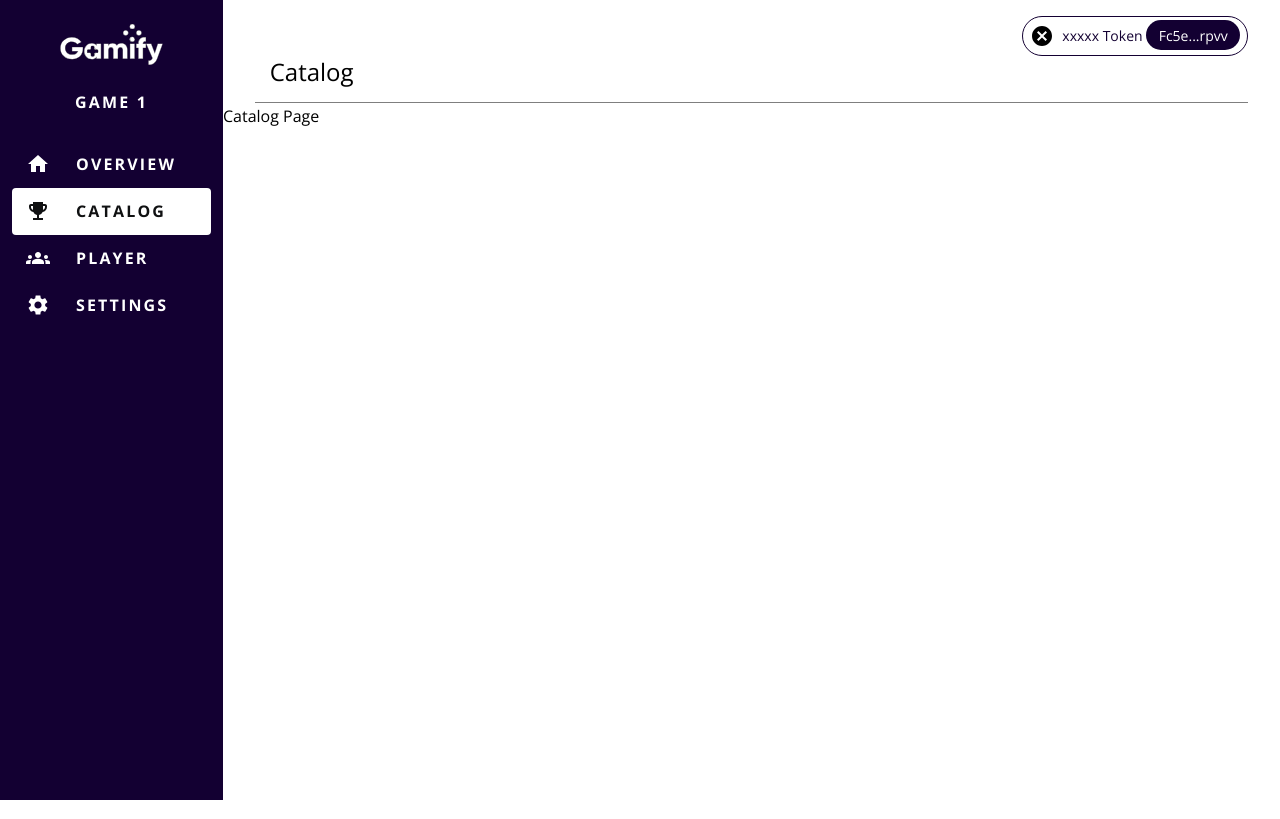
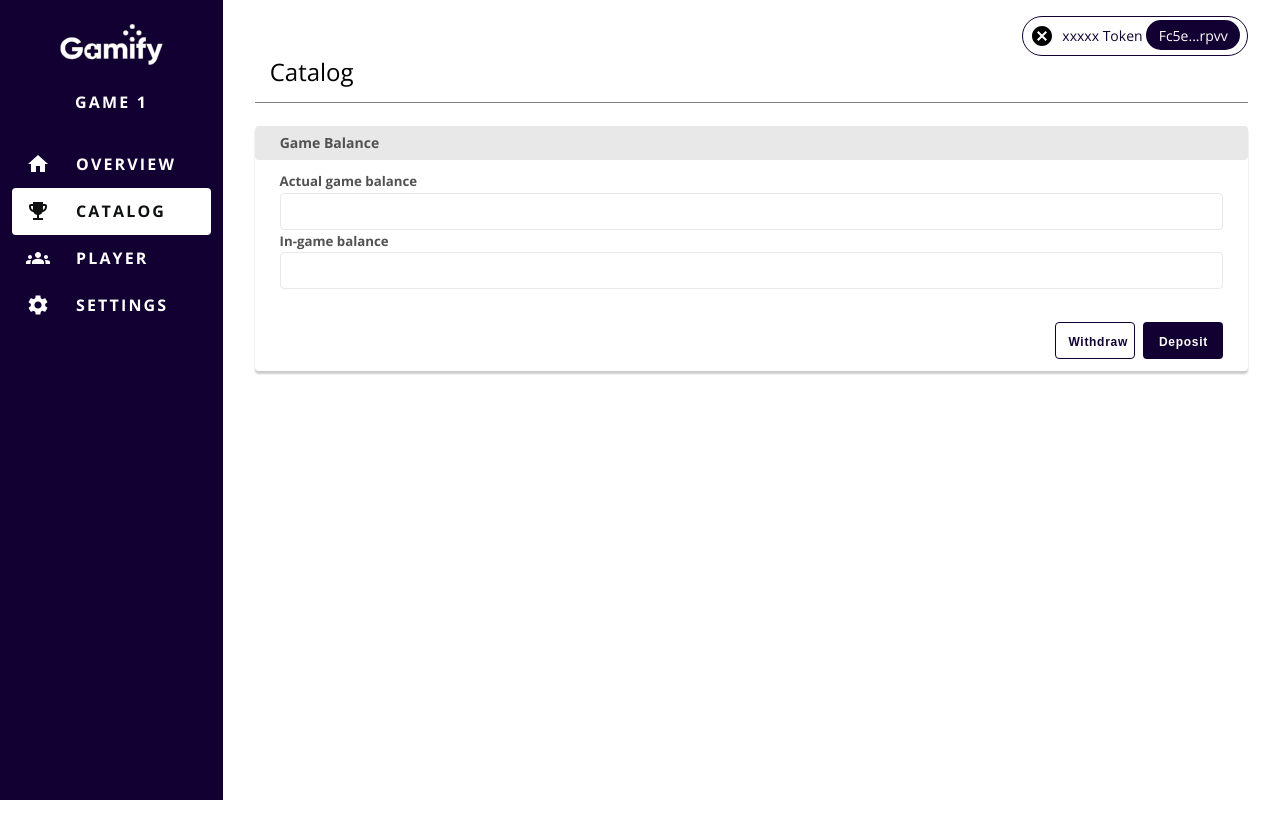
Before and after one commit to Sotatek-NguyenNguyen/gaming-adminpage, a Next.js app: page /catalog in a window 1280 px wide. Built offline with nearby package versions, Linux system fonts and the light colour scheme.

Commit message:
feat: init catalog page

```diff
--- a/components/UI/Input.js
+++ b/components/UI/Input.js
@@ -1,7 +1,7 @@
 import React from "react";
 
 const Input = React.forwardRef((props, ref) => {
-  return <input ref={ref} {...props} />;
+  return <input className={props.className} ref={ref} {...props} />;
 });
 
 export default Input;
--- a/pages/catalog/index.js
+++ b/pages/catalog/index.js
@@ -1,8 +1,37 @@
 import React from "react";
 import Layout from "../../components/Layouts/Layout";
+import Input from "../../components/UI/Input.js";
+import Button from "../../components/UI/Button.js";
 
 function CatalogPage() {
-  return <div>Catalog Page</div>;
+  return (
+    <div className="catalog">
+      <div className="form-container">
+        <div className="form-container__header">
+          <h4>Game Balance</h4>
+        </div>
+
+        <div className="form-container__content">
+          <form>
+            <label htmlFor="actual-game">
+              <h5>Actual game balance</h5>
+            </label>
+            <Input id="actual-game" />
+
+            <label htmlFor="in-game">
+              <h5>In-game balance</h5>
+            </label>
+            <Input id="in-game" />
+
+            <div className="form-actions">
+              <Button className='btn-main--outline'>Withdraw</Button>
+              <Button className='btn-main'>Deposit</Button>
+            </div>
+          </form>
+        </div>
+      </div>
+    </div>
+  );
 }
 
 export default CatalogPage;
--- a/sass/base/_utilities.scss
+++ b/sass/base/_utilities.scss
@@ -1,10 +1,10 @@
-.container--custom{
+.container--custom {
   display: block;
   margin: 0 auto;
   width: 94%;
 }
 
-.btn-main{
+.btn-main {
   background-color: $color-primary;
   padding: 4px 12px;
 
@@ -12,14 +12,18 @@
   line-height: 30px;
   letter-spacing: 0.7px;
   font-weight: 700;
+  color: $color--white;
   text-transform: none;
+  border-radius: 4px;
+  cursor: pointer;
+  border: 1px solid transparent;
 
-    &:hover{
+  &:hover {
     background-color: $color-black;
   }
 
-    &--outline{
-      background-color: white;
+  &--outline {
+    background-color: $background-primary;
     padding: 4px 12px;
 
     font-size: 12px;
@@ -28,30 +32,32 @@
     font-weight: 700;
     text-transform: none;
     color: $color-primary;
+    cursor: pointer;
+    border-radius: 4px;
 
     border: 1px solid $color-primary;
 
-      &:hover{
+    &:hover {
       border-color: $color-black;
     }
   }
 }
 
-.card-custom{
+.card-custom {
   width: 100%;
   border: none;
   border-radius: 4px;
   box-shadow: 0px 3px 2px rgba(0, 0, 0, 0.2);
   overflow: hidden;
 
-  .card__title{
+  .card__title {
     text-indent: 12px;
 
-    background-color:#E8E8E8;
+    background-color: #e8e8e8;
     height: 34px;
     line-height: 34px;
   }
-  .card__body{
+  .card__body {
     padding: 12px;
   }
 }
--- a/sass/main.scss
+++ b/sass/main.scss
@@ -18,3 +18,4 @@
 @import "pages/player";
 @import "pages/playerDetail";
 @import "pages/overview";
+@import "pages/catalog";
--- /dev/null
+++ b/sass/pages/_catalog.scss
@@ -0,0 +1,60 @@
+.catalog {
+  margin-top: 23px;
+
+  .form-container {
+    width: 94%;
+    height: 15.313rem;
+    margin: 0 auto;
+    box-shadow: 0px 3px 2px rgb(0 0 0 / 20%);
+    border: none;
+    border-radius: 4px;
+    color: #525252;
+
+    &__header {
+      border-radius: 4px;
+      height: 34px;
+      background: $background-primary-dark;
+      display: flex;
+      font-size: 14px;
+      padding-left: 25px;
+      align-items: center;
+    }
+
+    &__content {
+      height: calc(100% - 34px);
+
+      form {
+        display: flex;
+        margin: 0 auto;
+        width: 95%;
+        height: 100%;
+        flex-direction: column;
+        padding: 10px 0;
+
+        input {
+          height: 37px;
+          border-radius: 4px;
+          border: 1px solid $background-primary-dark;
+
+          &:focus {
+            outline: none !important;
+            border: 1px solid #6823bf;
+          }
+        }
+
+        .form-actions {
+          display: flex;
+          justify-content: flex-end;
+          align-items: flex-end;
+          height: 70px;
+
+          button {
+            width: 80px;
+            height: 37px;
+            margin-left: 8px;
+          }
+        }
+      }
+    }
+  }
+}
```
Lines whose indentation alone changed are shown as unchanged.
